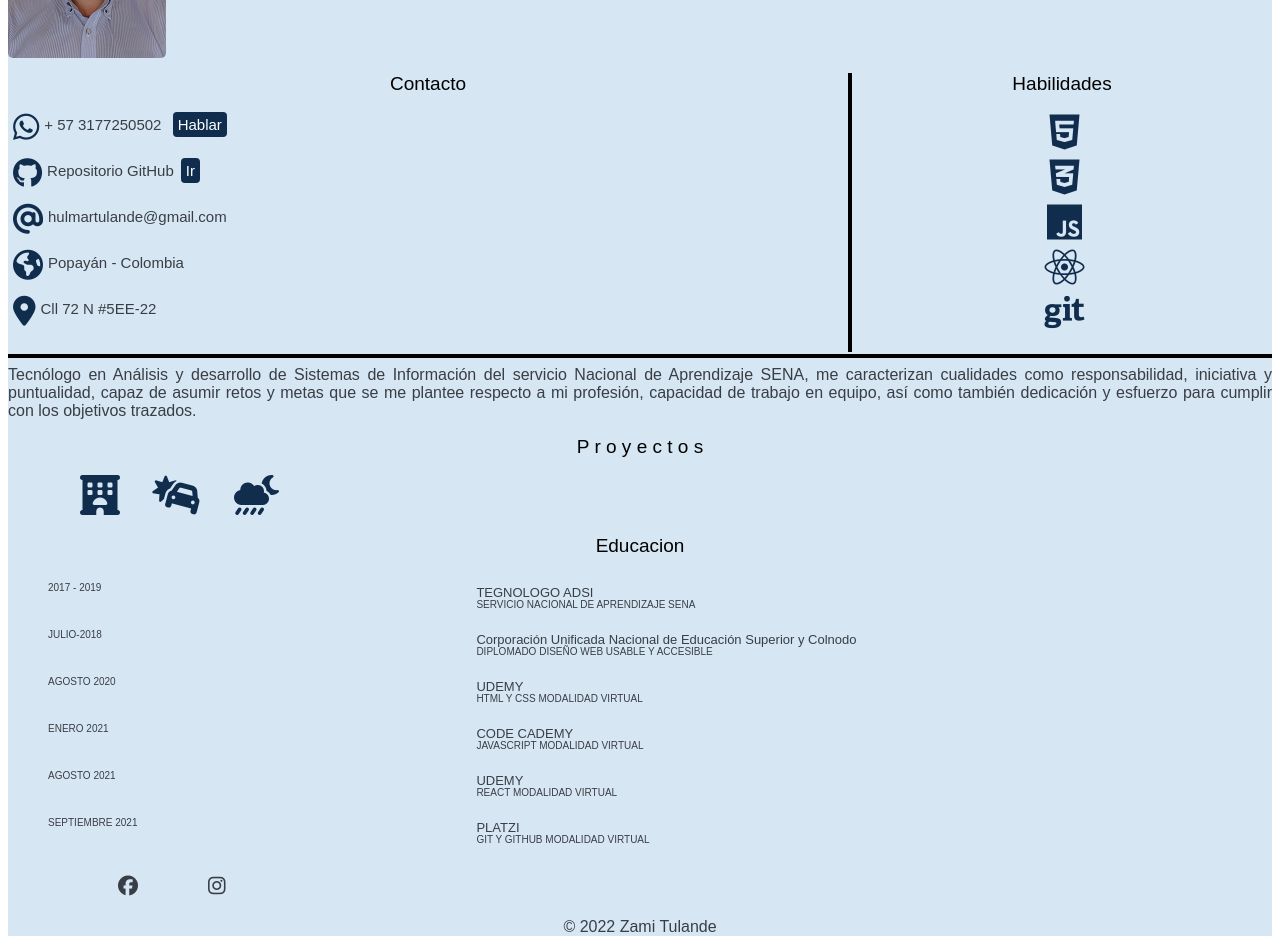
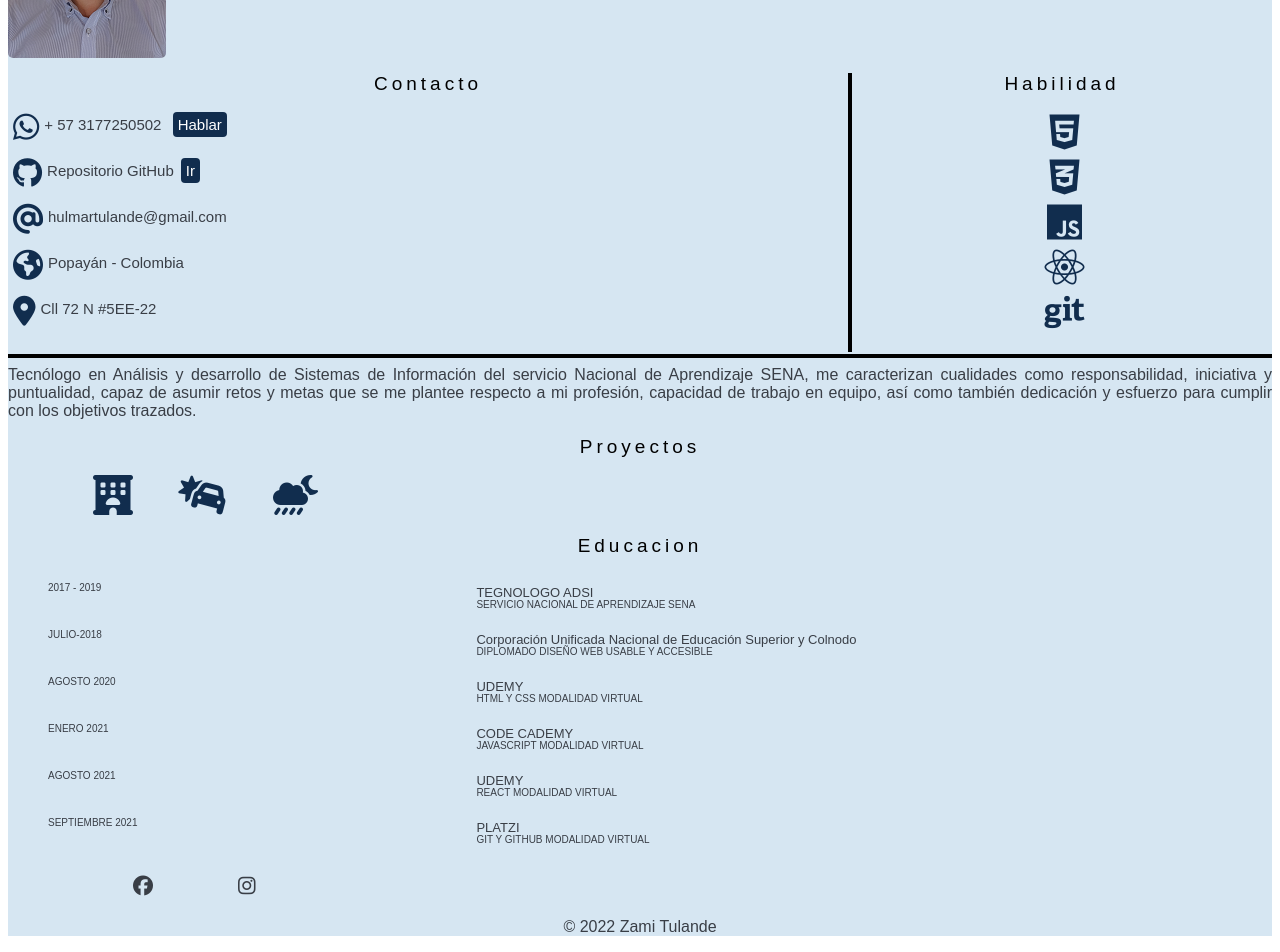
Before and after one commit to zamitulande/curriculum, a React (Vite) app: page / in a window 1280 px wide. Shown: the part 161-1113 px from the top of the page. Built offline with nearby package versions, Linux system fonts and the light colour scheme.

Commit message:
margenes

```diff
--- a/src/components/Cuerpo.jsx
+++ b/src/components/Cuerpo.jsx
@@ -13,7 +13,7 @@ const Cuerpo = () => {
         objetivos trazados.</p>
         </div>
         <div class="contenedor_proyectos">
-           <div class="titulo">P r o y e c t o s</div>
+           <div class="titulo">Proyectos</div>
             <div class="proyectos">
             <ul class="list_p">
 
--- a/src/components/Habilidad.jsx
+++ b/src/components/Habilidad.jsx
@@ -4,7 +4,7 @@ const Habilidad = () => {
   return (
 
     <div class="habilidad">
-    <div class="titulo">Habilidades</div>
+    <div class="titulo">Habilidad</div>
          <ul>
           <li>
 
--- a/src/index.css
+++ b/src/index.css
@@ -84,7 +84,7 @@ li {
   display: flex;
 }
 .icono_p {
-  margin-left: 32px;
+  margin-inline-start: 45px;
   font-size: 40px;
 
 }
@@ -141,6 +141,7 @@ color: #fff;
   text-align: center;
   font-size: 19px;
   color: black;
+  letter-spacing:4px;
 }
 .list_f {
   display: flex;
@@ -148,7 +149,7 @@ color: #fff;
 }
 .icono_f {
   text-align: center;
-  margin-left: 70px;
+  margin-left: 85px;
 }
 .copy {
   text-align: center;
```
